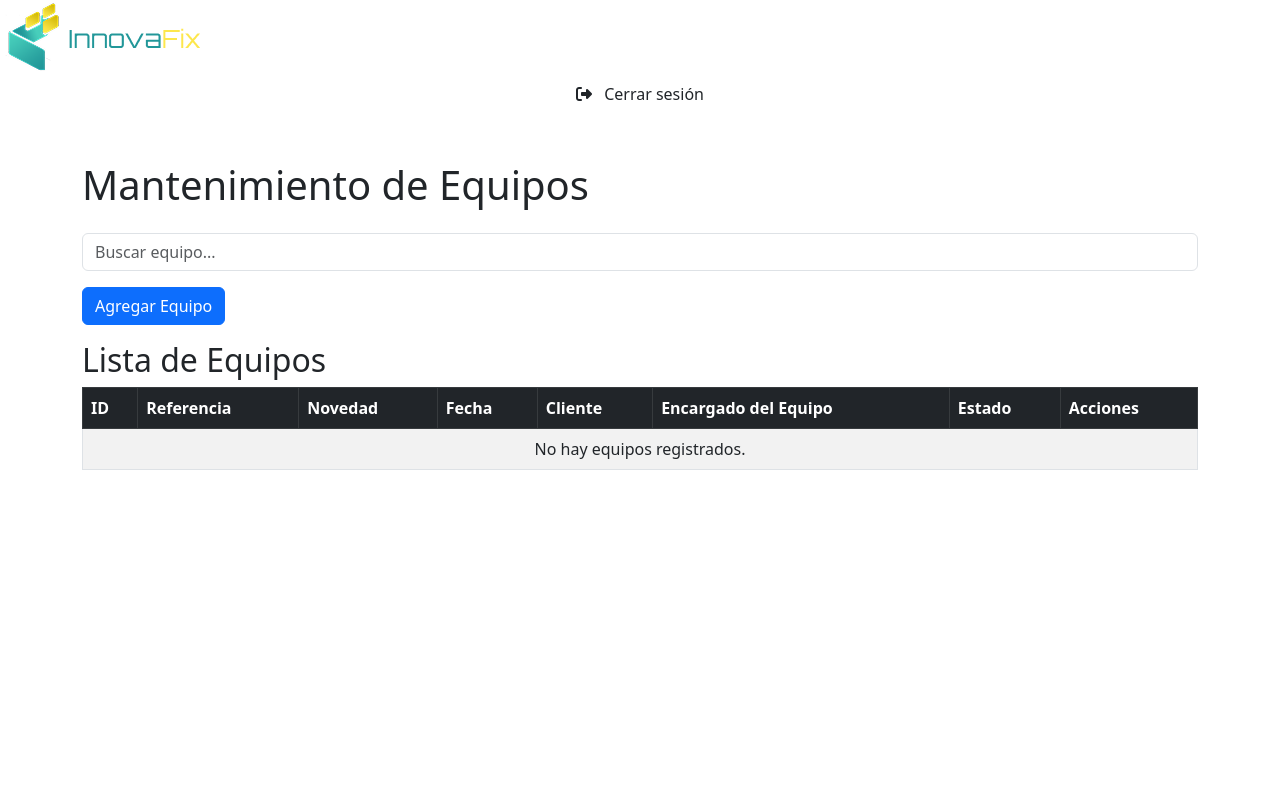
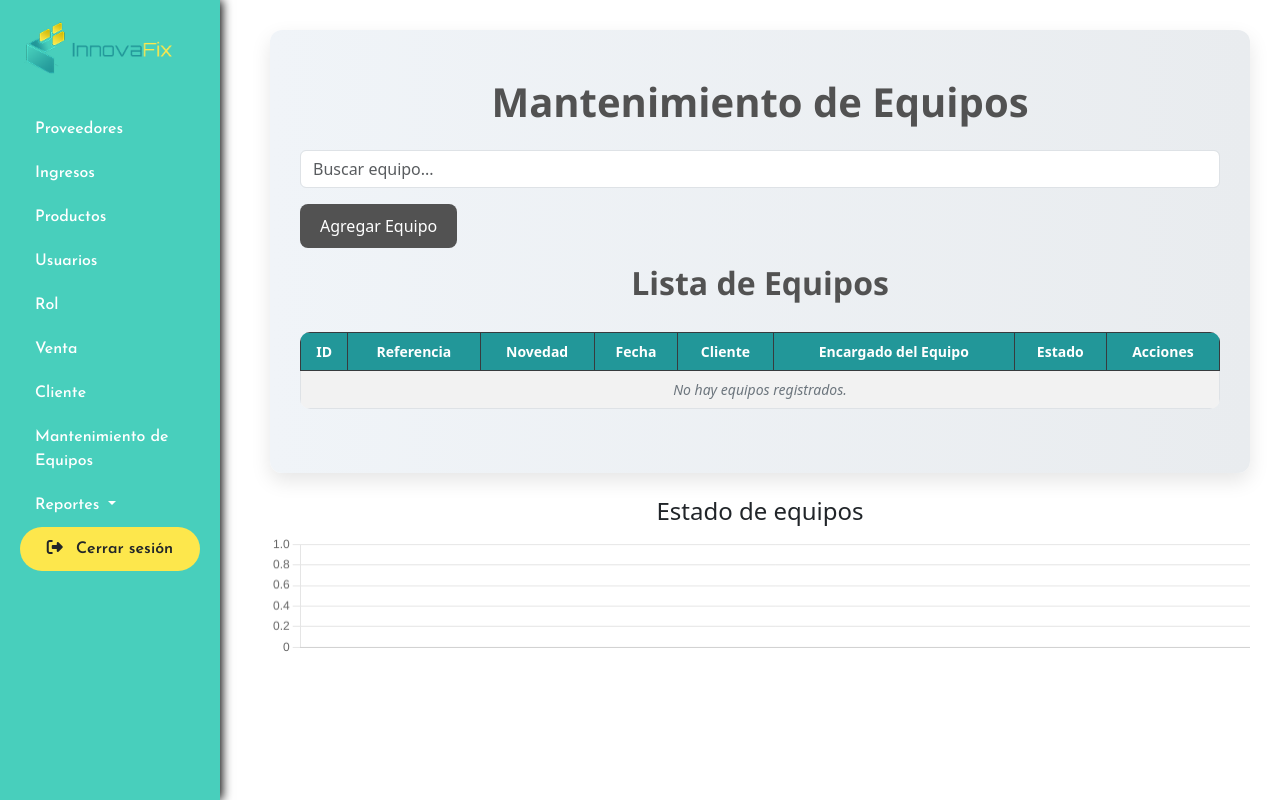
Before and after one commit to XanPineda/innovafix, a Django app: page /equipos/ in a window 1280 px wide. Run offline with Django 5.2, Linux system fonts and the light colour scheme; the visitor is signed in with stand-in values (Sample User, id 1); data that the repository does not hold is empty; some web fonts are replaced.

Commit message:
Se agregó grafico de estado de equipos al sistema

```diff
--- a/proveedor_app/forms.py
+++ b/proveedor_app/forms.py
@@ -80,7 +80,7 @@ class UsuarioForm(forms.ModelForm):
     class Meta:
         model = Usuario
         fields = [
-            'usuCedula', 'usuUsuario', 'usuNombre', 'usuApellido',
+            'usuCedula', 'usuUsuario', 'usuNombre', 'usuApellido', 'rolId',
             'usuContrasena', 'usuCorreo', 'usuTelefono',
             'usuDireccion', 'usuFoto'
         ]
@@ -89,6 +89,7 @@ class UsuarioForm(forms.ModelForm):
             'usuUsuario': forms.TextInput(attrs={'class': 'form-control'}),
             'usuNombre': forms.TextInput(attrs={'class': 'form-control'}),
             'usuApellido': forms.TextInput(attrs={'class': 'form-control'}),
+            'rolId': forms.Select(attrs={'class': 'form-control'}),
             'usuContrasena': forms.PasswordInput(attrs={'class': 'form-control'}),
             'usuCorreo': forms.EmailInput(attrs={'class': 'form-control'}),
             'usuTelefono': forms.TextInput(attrs={'class': 'form-control'}),
@@ -100,6 +101,7 @@ class UsuarioForm(forms.ModelForm):
             'usuUsuario': 'Nombre de Usuario',
             'usuNombre': 'Nombre',
             'usuApellido': 'Apellido',
+            'rolId': 'Rol',
             'usuContrasena': 'Contraseña',
             'usuCorreo': 'Correo Electrónico',
             'usuTelefono': 'Teléfono',
--- a/proveedor_app/models.py
+++ b/proveedor_app/models.py
@@ -99,6 +99,7 @@ class Usuario(models.Model):
     usuUsuario = models.CharField(max_length=10)
     usuNombre = models.CharField(max_length=25, unique=True)
     usuApellido = models.CharField(max_length=25)
+    rolId = models.ForeignKey(Rol, on_delete=models.CASCADE, db_column='rolId')
     usuContrasena = models.CharField(max_length=10)
     usuCorreo = models.EmailField(max_length=35)
     usuTelefono = models.CharField(max_length=10)
--- a/proveedor_app/templates/base.html
+++ b/proveedor_app/templates/base.html
@@ -17,20 +17,39 @@
         @import url('https://fonts.googleapis.com/css2?family=Afacad:ital,wght@0,400..700;1,400..700&display=swap');
     </style>
 
-    <!-- Bloque para estilos personalizados -->
-    {% block styles %}{% endblock %}
+    <!-- CSS personalizado -->
+    <link rel="stylesheet" href="{% static 'tablas/usuario.css' %}">
 
     <!-- Favicon -->
     <link rel="icon" type="image/png" href="{% static 'media/imagenesLogin/logotitulo.png' %}">
 </head>
-<body style="margin: 0; padding: 0;">
+<body>
     {% if user.is_authenticated %}
     <nav class="sidebar">
         <a href="/">
             <img src="{% static 'media/imagenesLogin/logotitulo.png' %}" alt="InnovaFix Logo" class="logo-innova">
         </a>
         <ul class="nav nav-pills flex-column mb-auto">
-            <!-- ... enlaces ... -->
+            <li class="nav-item"><a class="nav-link" href="{% url 'proveedor_listar' %}">Proveedores</a></li>
+            <li class="nav-item"><a class="nav-link" href="{% url 'ingreso_listar' %}">Ingresos</a></li>
+            <li class="nav-item"><a class="nav-link" href="{% url 'producto_listar' %}">Productos</a></li>
+            <li class="nav-item"><a class="nav-link" href="{% url 'usuario_listar' %}">Usuarios</a></li>
+            <li class="nav-item"><a class="nav-link" href="{% url 'rol_listar' %}">Rol</a></li>
+            <li class="nav-item"><a class="nav-link" href="{% url 'venta_listar' %}">Venta</a></li>
+            <li class="nav-item"><a class="nav-link" href="{% url 'cliente_listar' %}">Cliente</a></li>
+            <li class="nav-item"><a class="nav-link" href="{% url 'equipo_listar' %}">Mantenimiento de Equipos</a></li>
+            <li>
+              <a class="nav-link dropdown-toggle" data-bs-toggle="collapse" href="#reportesMenu" role="button" aria-expanded="false" aria-controls="reportesMenu">
+                Reportes
+              </a>
+              <div class="collapse" id="reportesMenu">
+                <ul class="nav flex-column ms-3">
+                    <li><a class="nav-link" href="{% url 'vista_ingreso_info_listar' %}">Vista Ingreso Info</a></li>
+                    <li><a class="nav-link" href="{% url 'vista_compra_venta_listar' %}">Vista Compra Venta</a></li>
+                    <li><a class="nav-link" href="{% url 'vista_proceso_ingreso_listar' %}">Vista Proceso Ingreso</a></li>
+                </ul>
+              </div>
+            </li>
         </ul>
         <form action="{% url 'logout' %}" method="post">
             {% csrf_token %}
@@ -42,7 +61,8 @@
     {% endif %}
 
     <div class="content">
-        {% block content %}{% endblock %}
+        {% block content %}
+        {% endblock %}
     </div>
 
     <!-- Bootstrap JS -->
--- a/proveedor_app/templates/proveedor/equipos/equipos.html
+++ b/proveedor_app/templates/proveedor/equipos/equipos.html
@@ -36,6 +36,7 @@
         </div>
       </div>
     </div>
+
     <h2>Lista de Equipos</h2>
     <table class="table table-bordered table-striped">
         <thead class="table-dark">
@@ -77,6 +78,13 @@
         </tbody>
     </table>
 </div>
+
+        <!-- Gráfico de equipos -->
+    <div class="my-4">
+        <h4 class="text-center">Estado de equipos</h4>
+        <canvas id="equiposEstadoChart" width="200" height="25"></canvas>
+    </div>
+
 <script>
 document.addEventListener('DOMContentLoaded', function() {
     var input = document.getElementById('busquedaEquipo');
@@ -89,4 +97,35 @@ document.addEventListener('DOMContentLoaded', function() {
     input.addEventListener('keyup', filtrarTabla);
 });
 </script>
+
+<!-- Script para gráfico de usuarios -->
+<script src="https://cdn.jsdelivr.net/npm/chart.js"></script>
+<script>
+const ctx = document.getElementById('equiposEstadoChart').getContext('2d');
+const equiposEstadoChart = new Chart(ctx, {
+    type: 'bar',
+    data: {
+        labels: {{ estados_labels|safe }},
+        datasets: [{
+            //  Quitar el label del dataset
+            data: {{ estados_data|safe }},
+            backgroundColor: {{ colores_barras|safe }},
+            borderColor: {{ colores_barras|safe }},
+            borderWidth: 1
+        }]
+    },
+    options: {
+        responsive: true,
+        plugins: {
+            legend: {
+                display: false  //  Oculta la leyenda (cuadro y texto)
+            }
+        },
+        scales: {
+            y: { beginAtZero: true }
+        }
+    }
+});
+</script>
+
 {% endblock %}
--- a/proveedor_app/urls.py
+++ b/proveedor_app/urls.py
@@ -56,6 +56,7 @@ urlpatterns = [
     #Equipo
     path('equipos/', views.equipo_listar, name='equipo_listar'),
     path('equipo/eliminar/<int:pk>/', views.equipo_eliminar, name='equipo_eliminar'),
+
     #vistas de reportes
     path('reportes/vista_ingreso_info/', views.vista_ingreso_info_listar, name='vista_ingreso_info_listar'),
     path('reportes/vista_compra_venta/', views.vista_compra_venta_listar, name='vista_compra_venta_listar'),
--- a/proveedor_app/views.py
+++ b/proveedor_app/views.py
@@ -14,6 +14,10 @@ from .models import (
     Rol, VistaIngresoInfo, VistaCompraVenta, VistaProcesoIngreso, Equipo
 )
 from .forms import RolForm, ProveedorForm, ClienteForm, UsuarioForm, IngresoForm, ProductoForm, VentaForm, EquipoForm
+from collections import Counter
+from django.db.models import Count
+import json
+
 
 # -------------------------------
 # HOME PAGE
@@ -338,10 +342,17 @@ def usuario_listar(request):
 
     usuarios = Usuario.objects.all()
     usuarios_django = User.objects.all()
+    usuarios_count = usuarios.count()
+    roles = Rol.objects.all()
+    labels = [rol.rolNombre for rol in roles]
+    data = [usuarios.filter(rolId=rol).count() for rol in roles]
     return render(request, 'proveedor/usuario/usuario.html', {
         'form': form,
         'usuarios': usuarios,
-        'usuarios_django': usuarios_django
+        'usuarios_django': usuarios_django,
+        'usuarios_count': usuarios_count,
+        'roles_labels': labels,
+        'roles_data': data,
     })
 
 @login_required
@@ -660,20 +671,41 @@ def exportar_ventas_pdf(request):
         return HttpResponse('Error al generar el PDF')
     return response
 
-#----------------------------
+#-------------------------------------------------------------------------------------------------------------------
 #VISTA DE EQUIPOS
-#-----------------------------
 
 @login_required
 def equipo_listar(request):
-    equipos = Equipo.objects.all()
-    form = EquipoForm()
     if request.method == 'POST':
         form = EquipoForm(request.POST)
         if form.is_valid():
             form.save()
-            return redirect('equipo_listar')  # <-- cerrado correctamente
-    return render(request, 'proveedor/equipos/equipos.html', {'equipos': equipos, 'form': form})
+    equipos = Equipo.objects.all()
+    equipos_django = User.objects.all()
+    equipos_count = equipos.count()
+
+    estados = equipos.values_list('equipoEstado', flat=True)
+    contador_estados = Counter(estados)
+    estados_labels = list(contador_estados.keys())
+    estados_data = list(contador_estados.values())
+
+    colores_por_estado = {
+        "Pendiente": "rgba(255, 99, 132, 0.7)",     # rojo
+        "En Proceso": "rgba(255, 206, 86, 0.7)",   # amarillo
+        "Completado": "rgba(75, 192, 192, 0.7)",   # verde
+    }
+
+    colores_barras = [colores_por_estado.get(estado, "rgba(201, 203, 207, 0.7)") for estado in estados_labels]
+
+    return render(request, 'proveedor/equipos/equipos.html', {
+        'form': EquipoForm(),
+        'equipos': equipos,
+        'equipos_count': equipos_count,
+        'equipos_django': equipos_django,
+        'estados_labels': json.dumps(estados_labels),  # Convertir a JSON
+        'estados_data': json.dumps(estados_data),
+        'colores_barras': json.dumps(colores_barras),
+    })
 
 @login_required
 @require_POST
@@ -682,3 +714,5 @@ def equipo_eliminar(request, pk):
     if request.method == 'POST':
         equipo.delete()
         return redirect('equipo_listar')
+
+#-------------------------------------------------------------------------------------------------------------------
```
Also changed, not shown: proveedor_app/templates/proveedor/usuario/usuario.html (+12 -8 lines), proveedor_app/migrations/0003_remove_usuario_rolid_and_more.py (deleted).
